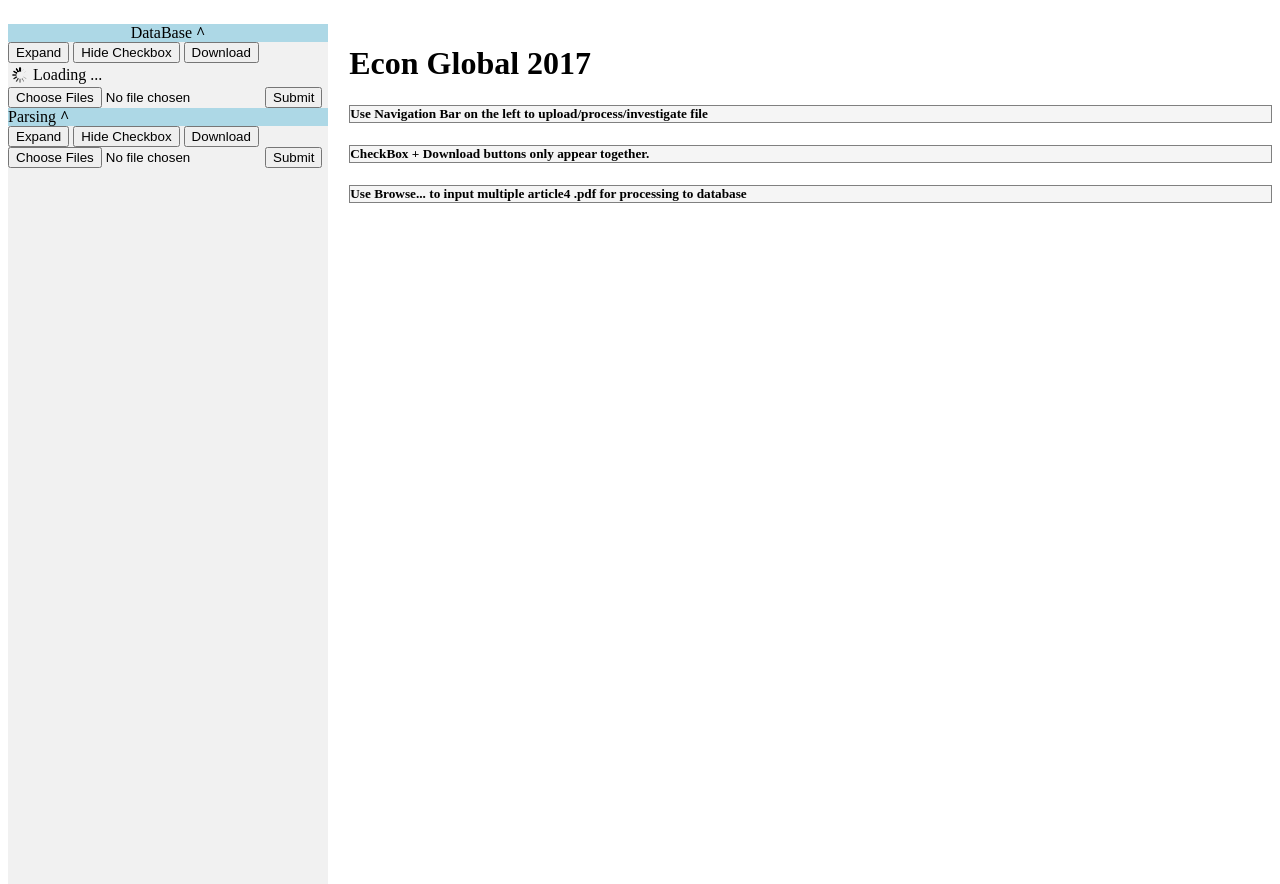
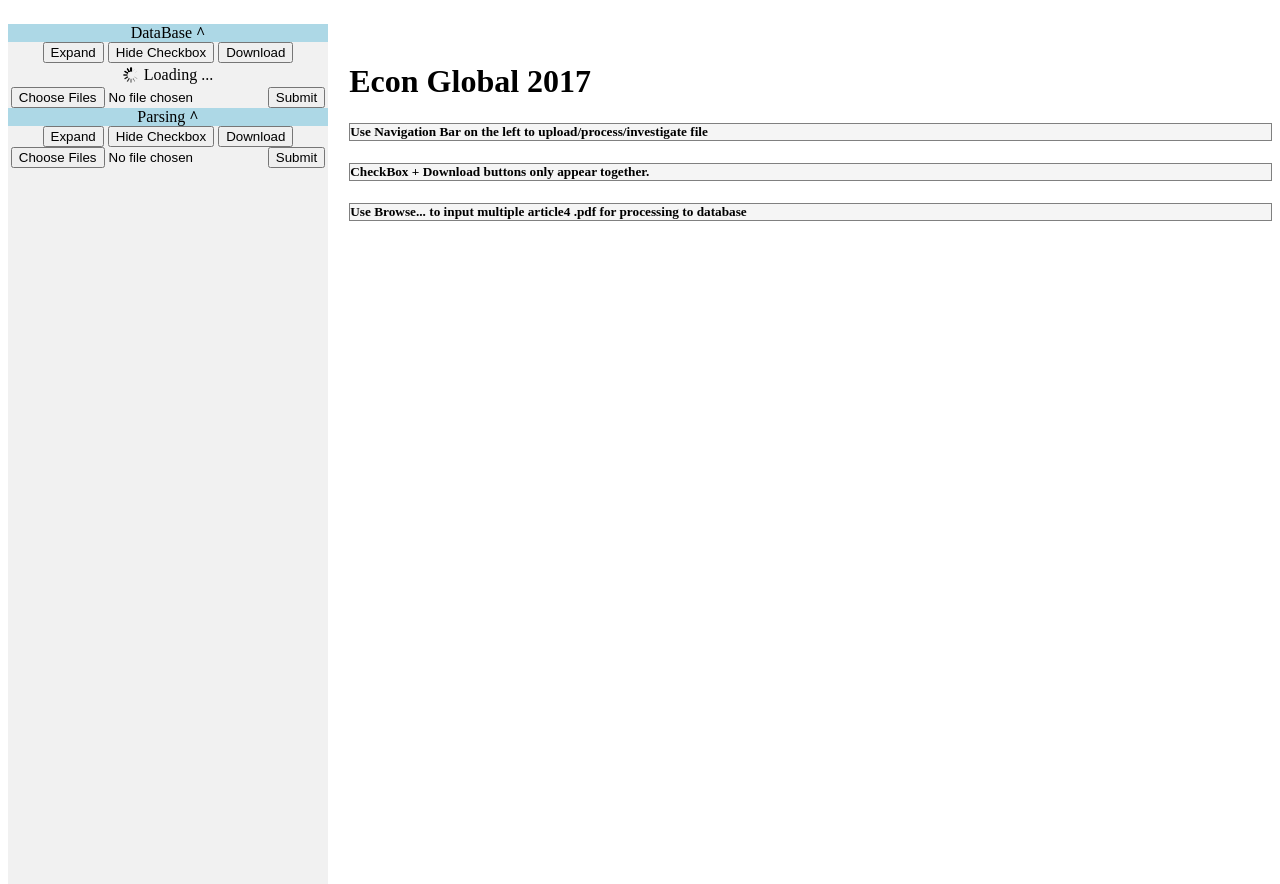
Before and after one commit to catdintran/econ2017, a Flask app: page / in a window 1280 px wide. Run offline with Flask 2, Linux system fonts and the light colour scheme; data that the repository does not hold is empty; some libraries are stand-ins or nearby versions.

Commit message:
Create index.html

```diff
--- a/templates/index.html
+++ b/templates/index.html
@@ -18,7 +18,7 @@
       </div>
   </div>
   <div id="navbar" class="wmd-view">
-    <div id="database_btn" class="slide_btn" data-child="database_slide"><center>DataBase <b>^</b><center></div>
+    <center><div id="database_btn" class="slide_btn" data-child="database_slide">DataBase <b>^</b></div><center>
       <div id="database_slide" class="dynamic-div">
          <div id="processing_icon" style="color:#0099ff; display:none"><i class="fa fa-cog fa-spin" style="font-size:24px"></i>
             <span>Processing ...</span>
@@ -32,7 +32,8 @@
             <input type="submit">
           </form>
       </div>
-    <div id="parsing_btn" class="slide_btn" data-child="parsing_slide">Parsing <b>^</b><center></div>
+    <br/>
+    <center><div id="parsing_btn" class="slide_btn" data-child="parsing_slide">Parsing <b>^</b><center></div><center>
       <div id="parsing_slide" class="dynamic-div">
          <div id="processing_icon" style="color:#0099ff; display:none"><i class="fa fa-cog fa-spin" style="font-size:24px"></i>
             <span>Processing ...</span>
@@ -47,6 +48,7 @@
           </form>
       </div>
   </div>
+   <br/>
 
   <div id="content">
       <h1>Econ Global 2017</h1>
```
